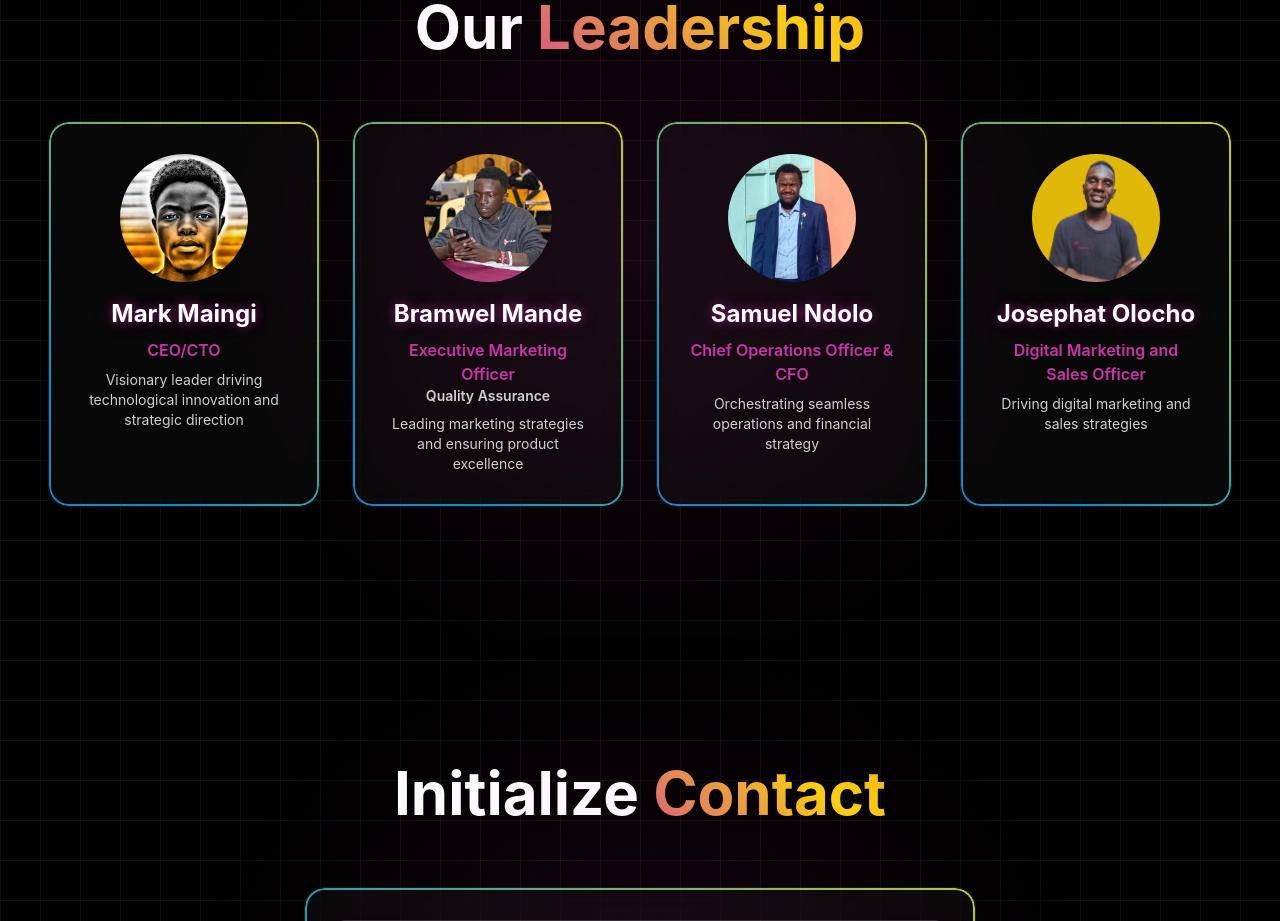
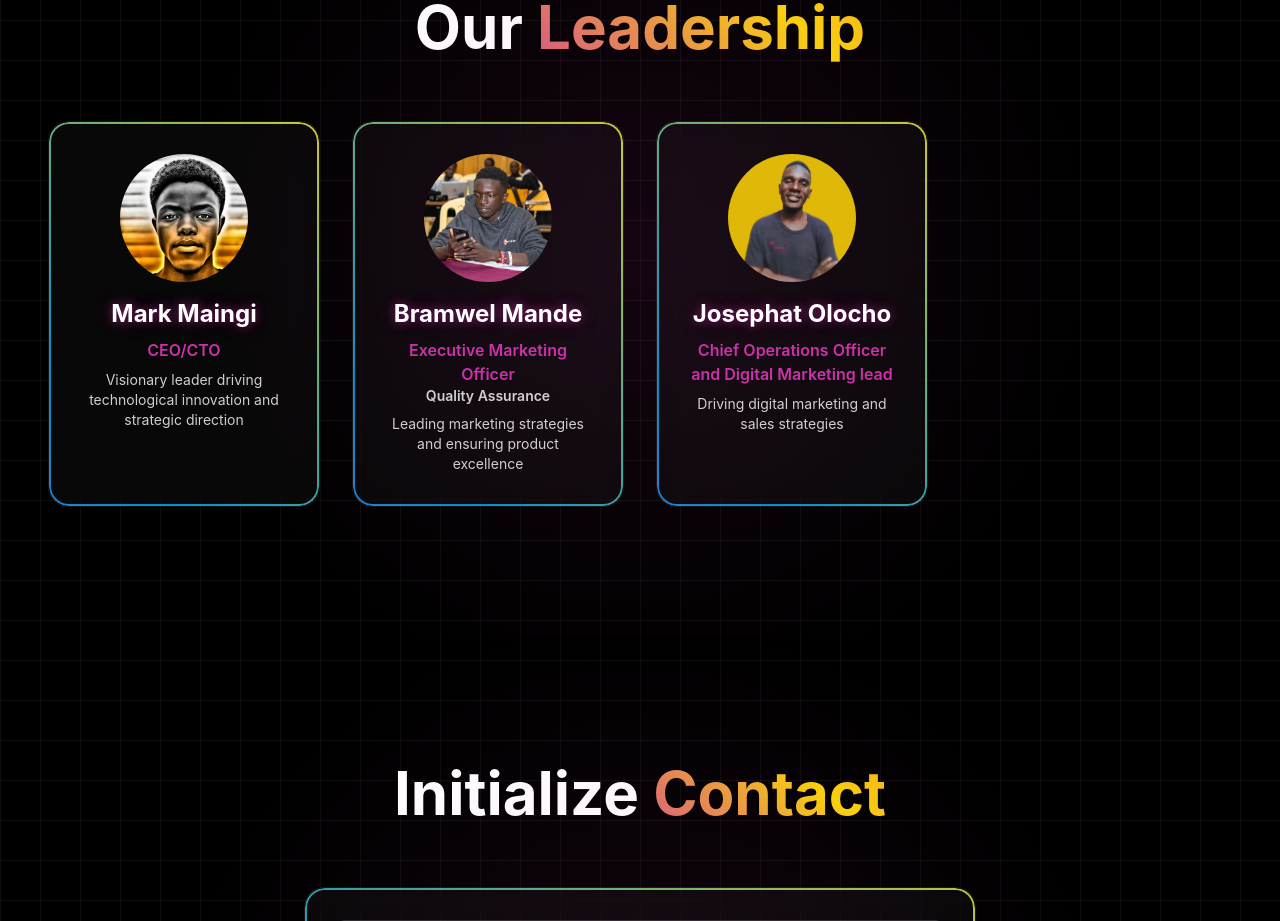
Before and after one commit to MaingiMuema/plus-agency, a Next.js app: page / in a window 1280 px wide. Shown: the part 7020-7941 px from the top of the page. Built offline with nearby package versions, Linux system fonts and the light colour scheme.

Commit message:
'changes'

```diff
--- a/src/app/page.tsx
+++ b/src/app/page.tsx
@@ -585,6 +585,7 @@ export default function Home() {
                   "Leading marketing strategies and ensuring product excellence",
                 image: "/team/Bram.jpeg",
               },
+              /*
               {
                 name: "Samuel Ndolo",
                 role: "Chief Operations Officer & CFO",
@@ -592,9 +593,10 @@ export default function Home() {
                   "Orchestrating seamless operations and financial strategy",
                 image: "/team/Samuel.jpg",
               },
+              */
               {
                 name: "Josephat Olocho",
-                role: "Digital Marketing and Sales Officer",
+                role: "Chief Operations Officer and Digital Marketing lead",
                 description: "Driving digital marketing and sales strategies",
                 image: "/team/Josephat.jpeg",
               },
```
